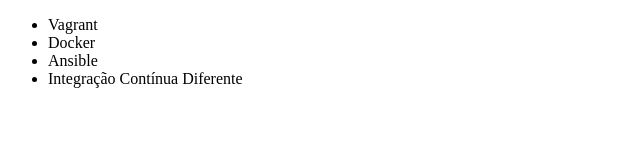
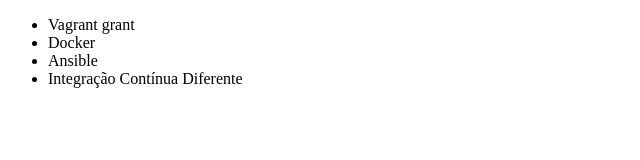
Before and after one commit to GuilhermeAmbrosio/alura-git, a plain HTML site: page index.html in a window 1280 px wide. Shown: the full height of the page, 0-640 px from the left. Drawn offline with Linux system fonts and the light colour scheme.

Commit message:
Alterando nome do curso

```diff
--- a/index.html
+++ b/index.html
@@ -6,7 +6,7 @@
 </head>
 <body>
     <ul>
-        <li>Vagrant</li>
+        <li>Vagrant grant</li>
         <li>Docker</li>
         <li>Ansible</li>
         <li>Integração Contínua Diferente</li>
```
